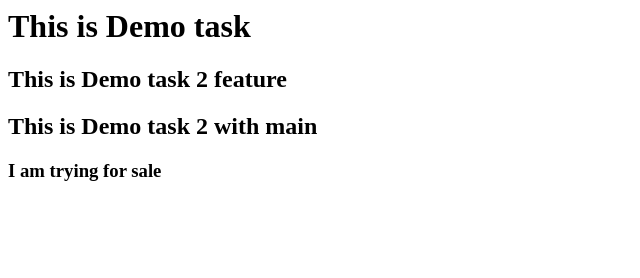
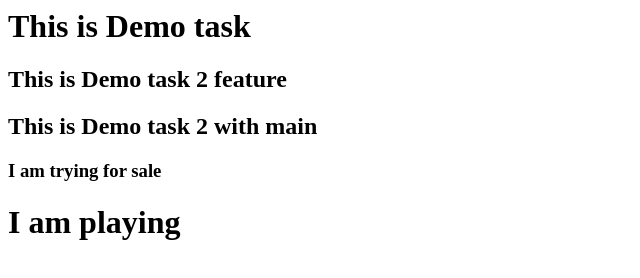
Before and after one commit to ShreejitNair/Demo, a plain HTML site: page index.html in a window 1280 px wide. Shown: the whole page, without its empty margins (0-640 px from the left). Drawn offline with Linux system fonts and the light colour scheme.

Commit message:
My commit

```diff
--- a/index.html
+++ b/index.html
@@ -3,6 +3,7 @@
 <h2>This is Demo task 2 feature</h2>
 <h2>This is Demo task 2 with main</h2>
 <h3>I am trying for sale</h3>
+<h1>I am playing</h1>
 
 
 
```
